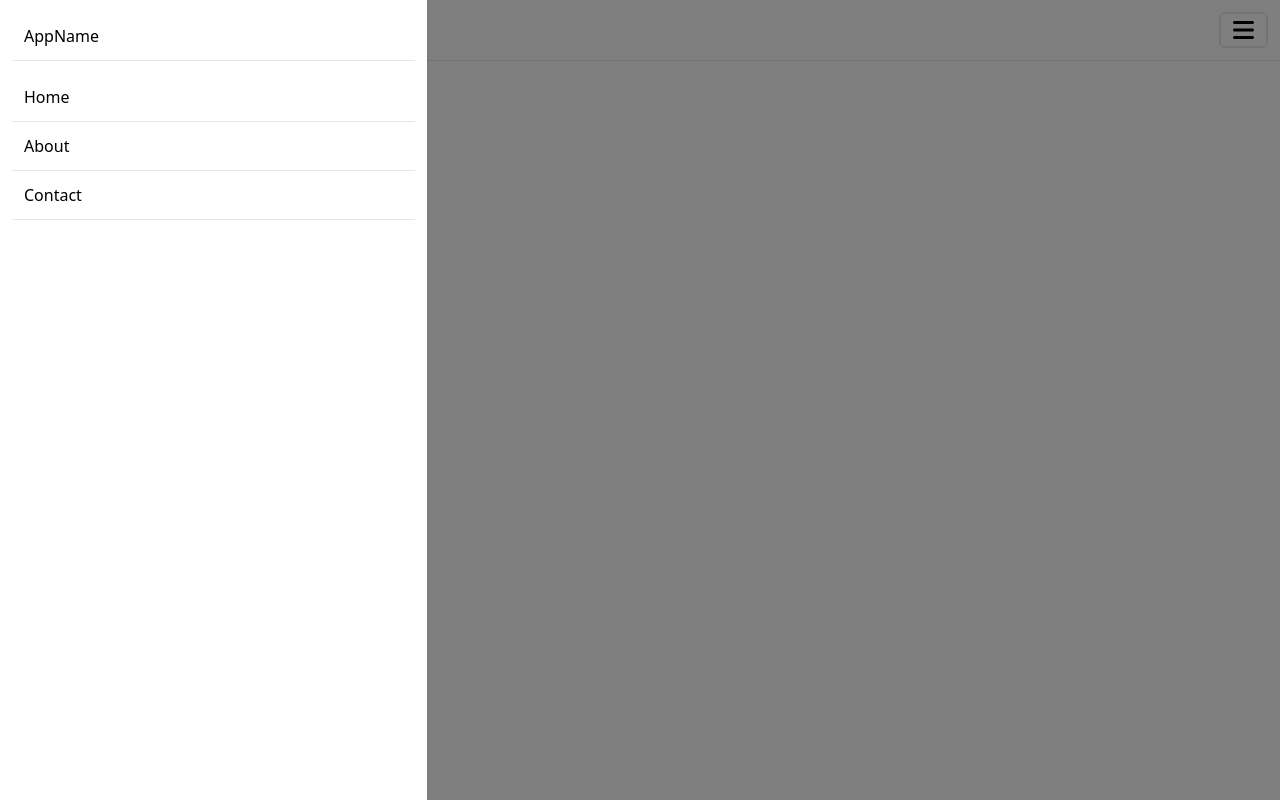
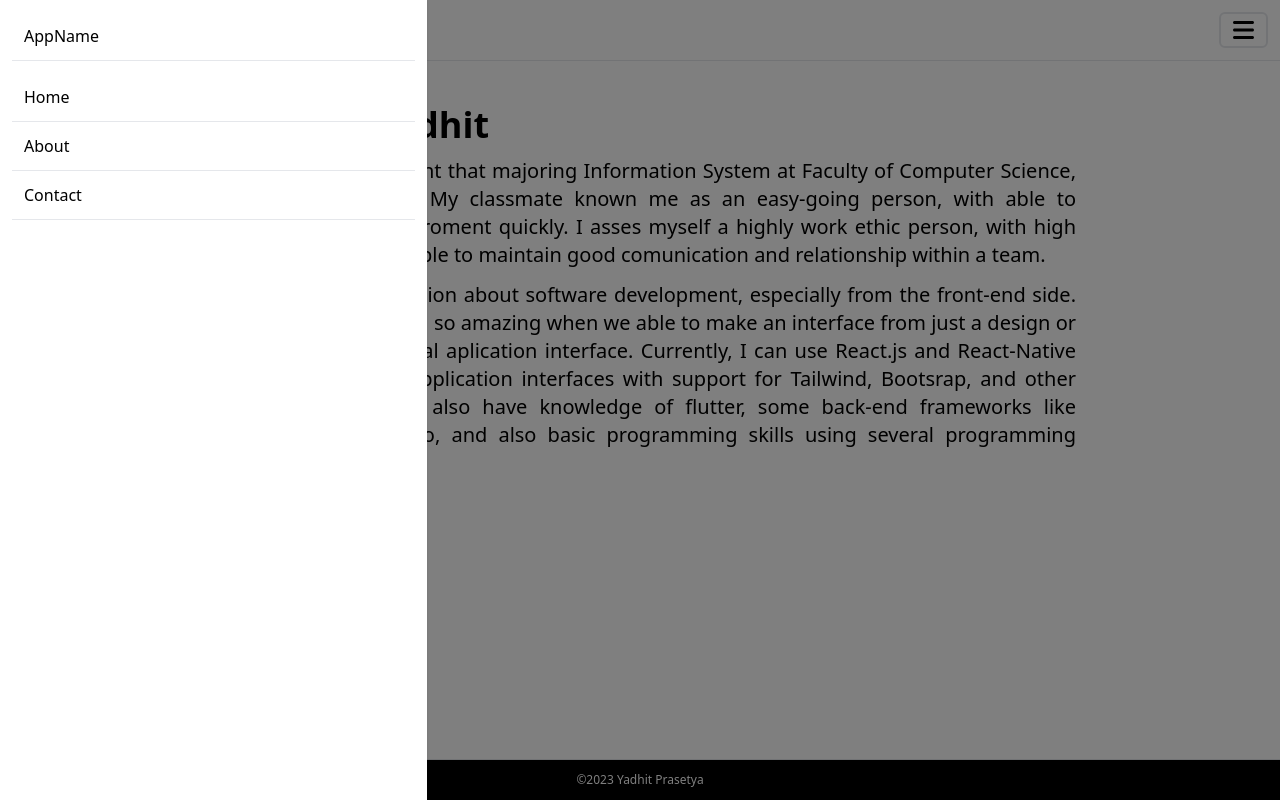
Before and after one commit to prsty02/rakamin-test, a React (Create React App) app: page /about in a window 1280 px wide. Both pictures are taken after a click on the button 1243 px from the left and 30 px from the top of the page. Built offline with nearby package versions, Linux system fonts and the light colour scheme.

Commit message:
refactor some file

```diff
--- a/package.json
+++ b/package.json
@@ -7,12 +7,14 @@
     "@fortawesome/free-regular-svg-icons": "^6.3.0",
     "@fortawesome/free-solid-svg-icons": "^6.3.0",
     "@fortawesome/react-fontawesome": "^0.2.0",
+    "@headlessui/react": "^1.7.12",
     "@react-spring/web": "^9.7.1",
     "@testing-library/jest-dom": "^5.16.5",
     "@testing-library/react": "^13.4.0",
     "@testing-library/user-event": "^13.5.0",
     "axios": "^1.3.4",
     "react": "^18.2.0",
+    "react-animations": "^1.0.0",
     "react-dom": "^18.2.0",
     "react-router-dom": "^6.8.1",
     "react-scripts": "5.0.1",
--- a/src/App.js
+++ b/src/App.js
@@ -1,4 +1,5 @@
 import { BrowserRouter, Route, Routes } from "react-router-dom";
+import Footer from "./Components/Footer";
 import Header from "./Components/Header";
 import About from "./Views/About";
 import Contact from "./Views/Contact";
@@ -7,10 +8,10 @@ import Product from "./Views/Product";
 
 function App() {
   return (
-    <div className="App h-screen">
+    <div className="App relative pb-10 min-h-screen ">
       <BrowserRouter>
         <Header />
-        <div className="p-3 h-5/6">
+        <div className="p-3 h-full">
           <Routes>
             <Route exact path="/" element={ <Home/> } />
             <Route path="/about" element={ <About/> } />
@@ -18,6 +19,7 @@ function App() {
             <Route path="/product/:id" element={ <Product/> } />
           </Routes>
         </div>
+        <Footer />
       </BrowserRouter>
     </div>
   );
--- /dev/null
+++ b/src/Components/Footer.js
@@ -0,0 +1,9 @@
+const Footer = () => {
+    return(
+        <footer className="bg-black text-white text-center text-xs p-3 absolute bottom-0 w-full border-t">
+            &copy;2023 Yadhit Prasetya
+        </footer>
+    )
+}
+
+export default Footer
--- a/src/Components/Loader.js
+++ b/src/Components/Loader.js
@@ -17,7 +17,7 @@ const Loader = (prop) => {
     return(
         <div className="border border-300 shadow rounded-md p-4 w-full">
             <div className="animate-pulse flex space-x-4">
-                <div className="rounded-full bg-slate-700 h-10 w-10"></div>
+                <div className="rounded-xl bg-slate-700 h-20 w-20"></div>
                 <div className="flex-1 space-y-6 py-1">
                     <div className="h-2 bg-gray-700 rounded"></div>
                     <div className="space-y-3">
--- a/src/Components/Navigation.js
+++ b/src/Components/Navigation.js
@@ -2,6 +2,8 @@ import { FontAwesomeIcon } from '@fortawesome/react-fontawesome'
 import { faBars } from '@fortawesome/free-solid-svg-icons'
 import { useState } from 'react'
 import NavigationMenu from './NavigationMenu';
+import { Transition } from '@headlessui/react';
+
 
 const Navigation = () => {
     const [showMenu, setShowMenu] = useState(false);
@@ -9,14 +11,14 @@ const Navigation = () => {
     let menu;
     let menuLayer;
 
-    if (showMenu) {
-        menu = <div className='fixed bg-white shadow top-0 left-0 w-3/4 h-full lg:w-1/3 p-3 z-50'>
-            <div className='p-3 border-b'>AppName</div>
-            <NavigationMenu close={() => setShowMenu(false)} />
-        </div>
+    // if (showMenu) {
+    //     menu = <div className='fixed bg-white shadow top-0 left-0 w-3/4 h-full md:w-1/3 p-3 z-50'>
+    //         <div className='p-3 border-b'>AppName</div>
+    //         <NavigationMenu close={() => setShowMenu(false)} />
+    //     </div>
 
-        menuLayer = <div className='fixed bg-black-t-50 top-0 left-0 h-full w-full z-50' onClick={() => setShowMenu(false)}/>
-    }
+    //     menuLayer = <div className='fixed bg-black-t-50 top-0 left-0 h-full w-full z-50' onClick={() => setShowMenu(false)}/>
+    // }
 
 
 
@@ -30,8 +32,35 @@ const Navigation = () => {
                     />
                 </span>
             </button>
-            {menuLayer}
-            {menu}
+            <Transition show={showMenu}>
+                {/* Background overlay */}
+                <Transition.Child
+                    enter="transition-opacity ease-linear duration-300"
+                    enterFrom="opacity-0"
+                    enterTo="opacity-100"
+                    leave="transition-opacity ease-linear duration-300"
+                    leaveFrom="opacity-100"
+                    leaveTo="opacity-0"
+                >
+                    <div className='fixed bg-black-t-50 top-0 left-0 h-full w-full z-50' onClick={() => setShowMenu(false)}/>
+                </Transition.Child>
+
+                {/* Sliding sidebar */}
+                <Transition.Child
+                    className="fixed top-0 left-0  bg-white shadow w-3/4 h-full md:w-1/3 p-3 z-50"
+                    enter="transition ease-in-out duration-300 transform"
+                    enterFrom="-translate-x-full"
+                    enterTo="translate-x-0"
+                    leave="transition ease-in-out duration-300 transform"
+                    leaveFrom="translate-x-0"
+                    leaveTo="-translate-x-full"
+                >
+                    <div className=''>
+                        <div className='p-3 border-b'>AppName</div>
+                        <NavigationMenu close={() => setShowMenu(false)} />
+                    </div>
+                </Transition.Child>
+            </Transition>
         </nav>
     );
 }
--- a/src/Views/About.js
+++ b/src/Views/About.js
@@ -1,6 +1,25 @@
 const About = () => {
     return(
-        <h2>This is About Page</h2>
+        <div className="pt-8 lg:px-48 md:px-20">
+            <h1 className="font-bold text-4xl pb-3">Hello I'm Yadhit</h1>
+            <p className="text-lg md:text-xl text-justify pb-3">
+                I'm a senior year student that majoring Information System
+                at Faculty of Computer Science, Universitas Indonesia. My classmate known me
+                as an easy-going person, with able to adapted with new enviroment quickly.
+                I asses myself a highly work ethic person, with high learning ability. I also able to maintain good
+                comunication and relationship within a team.
+            </p>
+            <p className="text-lg md:text-xl  text-justify pb-3">
+                Right now, I had a passion about software development, especially from the front-end side. Because
+                for me, It's feel so amazing when we able to make an interface from just a design or imagination to
+                an actual aplication interface. Currently, I can use React.js and React-Native as a tool to develop
+                application interfaces with support for Tailwind, Bootsrap, and other supporting libraries. I also
+                have knowledge of flutter, some back-end frameworks like Springboot and Django, and also basic programming
+                skills using several programming language.
+            </p>
+
+
+        </div>
     )
 }
 
--- a/src/Views/Contact.js
+++ b/src/Views/Contact.js
@@ -1,18 +1,20 @@
 const Contact = () => {
     return (
-        <div className="flex flex-col justify-center w-full h-full">
+        <div className="flex flex-col justify-center items-center w-full h-full pt-10">
+            <div className="flex flex-col justify-center items-center shadow border rounded-xl w-3/4 h-3/4 md:w-1/3 md:h-1/3 p-3">
                 <div className="flex justify-center pb-5">
-                <h1 className="text-2xl font-bold">Found me!</h1>
+                    <h1 className="text-2xl font-bold border-b shadow">Contact Me!</h1>
                 </div>
                 <div className="flex flex-col justify-center items-center">
                     <div className="text-xl">
-                    Linkedin
+                        <a href="https://www.linkedin.com/in/yadhit-prasetya-2857b5185/" target="_blank" rel="noreferrer">Linkedin</a>
                     </div>
                     <div className="text-xl ">
-                    Instagram
+                        <a href="https://instagram.com/prst_y02?igshid=YmJhNjkzNzY=" target="_blank" rel="noreferrer">Instagram</a>
                     </div>
                     <div className="text-xl">
-                    Line
+                        <a href="https://line.me/ti/p/NE_w8JKFyE" target="_blank" rel="noreferrer">Line</a>
+                    </div>
                 </div>
             </div>
 
--- a/src/Views/Home.js
+++ b/src/Views/Home.js
@@ -19,7 +19,7 @@ const Home = () => {
 
     if (items.loading) {
         content =
-            <div className="col-span-2 flex flex-col items-center w-5/6 h-full">
+            <div className="col-span-2 flex flex-col items-center w-full h-full">
                 <Loader />
             </div>
     }
--- a/src/Views/Product.js
+++ b/src/Views/Product.js
@@ -29,7 +29,14 @@ const Product = () => {
 
     if (item.data) {
         content =
-            <div className="flex flex-col md:flex-row items-center w-5/6 h-max">
+            <div>
+                <Link to={".."} className="w-full flex justify-end pb-2">
+                    <FontAwesomeIcon
+                        icon={faArrowAltCircleLeft}
+                        size="xl"
+                    />
+                </Link>
+                <div className="flex flex-col md:flex-row items-center w-full h-max">
                     <div className="w-full md:w-1/2">
                         <img
                             className="w-full object-cover rounded-xl"
@@ -38,12 +45,6 @@ const Product = () => {
                         />
                     </div>
                     <div className=" w-full md:w-1/2 h-full p-5 flex flex-col justify-start">
-                    <Link to={".."} className="w-full flex justify-end">
-                        <FontAwesomeIcon
-                            icon={faArrowAltCircleLeft}
-                            size="xl"
-                        />
-                    </Link>
                         <h2 className="text-xl pb-3 font-bold">
                             {item.data.name}
                         </h2>
@@ -56,9 +57,10 @@ const Product = () => {
                         </div>
                     </div>
                 </div>
+            </div>
     }
     return(
-        <div className="flex flex-col items-center py-4 h-5/6">
+        <div className="flex flex-col items-center py-4 px-3 h-5/6">
             {content}
         </div>
     )
```
Also changed, not shown: 1 other file (tests, documents, lock files or other folders). Lines whose indentation alone changed are shown as unchanged.
